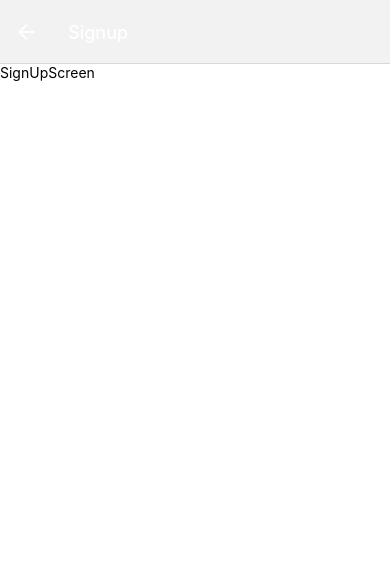
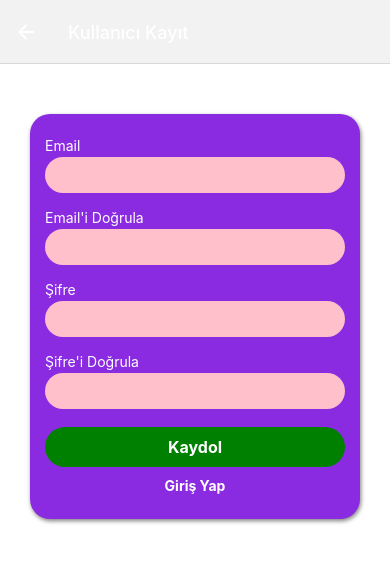
Before and after one commit to furkan-dogu/Auth, a React Native app: screen /Signup in a window 390 px wide. Shown: the top 562 px of the page. Built offline with nearby package versions, Linux system fonts and the light colour scheme.

Commit message:
kullanıcı kayıt oluşturuldu

```diff
--- a/App.js
+++ b/App.js
@@ -26,7 +26,13 @@ function NormalStack() {
           headerTitle: "Kullanıcı Giriş",
         }}
       />
-      <Stack.Screen name="Signup" component={SignUpScreen} />
+      <Stack.Screen
+        name="Signup"
+        component={SignUpScreen}
+        options={{
+          headerTitle: "Kullanıcı Kayıt",
+        }}
+      />
     </Stack.Navigator>
   );
 }
--- a/components/AuthContent.jsx
+++ b/components/AuthContent.jsx
@@ -1,14 +1,44 @@
-import { StyleSheet, View } from 'react-native'
+import { Alert, StyleSheet, View } from 'react-native'
 import React from 'react'
 import AuthForm from './AuthForm'
 import ButtonWhite from './ButtonWhite'
+import { useNavigation } from '@react-navigation/native'
 
 export default function AuthContent({ isLogin }) {
+
+    const navigation = useNavigation()
+
+    const handleSubmit = (credentails) => {
+
+        let { confirmEmail, confirmPassword, email, password } = credentails
+
+        email = email.trim()
+        password = password.trim()
+
+        const emailIsValid = email.includes("@") && email.includes(".")
+        const passwordIsValid = password.length > 6
+        const emailsAreEqual = email === confirmEmail
+        const passwordAreEqual = password === confirmPassword
+
+        if(!emailIsValid || !passwordIsValid || (!isLogin && (!emailsAreEqual || passwordAreEqual))) {
+            Alert.alert("Hatalı İşlem", "Lütfen girdiğiniz değerleri kontrol ediniz.")
+            return
+        }
+    }
+
+    function switchScreen() {
+        if(isLogin) {
+            navigation.navigate("Signup")
+        } else {
+            navigation.navigate("Login")
+        }
+    }
+
   return (
     <View style={styles.container}>
-      <AuthForm isLogin={isLogin} />
+      <AuthForm isLogin={isLogin} onsubmit={handleSubmit} />
       <View>
-        <ButtonWhite>
+        <ButtonWhite onPress={switchScreen}>
             {isLogin ? "Yeni Kullanıcı Oluştur" : "Giriş Yap"}
         </ButtonWhite>
       </View>
--- a/components/AuthForm.jsx
+++ b/components/AuthForm.jsx
@@ -3,9 +3,21 @@ import React, { useState } from "react";
 import Input from "./Input";
 import Button from "./Button";
 
-export default function AuthForm({ isLogin }) {
+export default function AuthForm({ isLogin, onsubmit }) {
   const [enteredEmail, setEnteredEmail] = useState("");
   const [enteredPassword, setEnteredPassword] = useState("");
+  const [enteredConfirmEmail, setEnteredConfirmEmail] = useState("");
+  const [enteredConfirmPassword, setEnteredConfirmPassword] = useState("");
+
+
+  const handleSubmit = () => {
+    onsubmit({
+        email: enteredEmail,
+        confirmEmail: enteredConfirmEmail,
+        password: enteredPassword,
+        confirmPassword: enteredConfirmPassword
+    })
+  }
 
   function updateInput(inputType, enteredValue) {
     switch (inputType) {
@@ -15,6 +27,14 @@ export default function AuthForm({ isLogin }) {
 
       case "password":
         setEnteredPassword(enteredValue)
+        break
+
+      case "confirmEmail":
+        setEnteredConfirmEmail(enteredValue)
+        break
+
+      case "confirmPassword":
+        setEnteredConfirmPassword(enteredValue)
         break
     }
   }
@@ -27,14 +47,30 @@ export default function AuthForm({ isLogin }) {
         onUpdateValue={updateInput.bind(this, "email")}
         value={enteredEmail}
       />
+      {!isLogin && (
+        <Input
+        label="Email'i Doğrula"
+        keyboardType="email-adress"
+        onUpdateValue={updateInput.bind(this, "confirmEmail")}
+        value={enteredConfirmEmail}
+      />
+      )}
       <Input
         label="Şifre"
         secure
         onUpdateValue={updateInput.bind(this, "password")}
         value={enteredPassword}
       />
+      {!isLogin && (
+        <Input
+        label="Şifre'i Doğrula"
+        secure
+        onUpdateValue={updateInput.bind(this, "confirmPassword")}
+        value={enteredConfirmPassword}
+      />
+      )}
       <View style={styles.buttons}>
-        <Button>
+        <Button onPress={handleSubmit}>
             {isLogin ? "Giriş Yap" : "Kaydol"}
         </Button>
       </View>
--- a/components/Button.jsx
+++ b/components/Button.jsx
@@ -1,9 +1,10 @@
 import { Pressable, StyleSheet, Text, View } from "react-native";
 import React from "react";
 
-export default function Button({ children }) {
+export default function Button({ children, onPress }) {
   return (
-    <Pressable style={({pressed}) => [styles.button, pressed && styles.pressed]}>
+    <Pressable style={({pressed}) => [styles.button, pressed && styles.pressed]}
+    onPress={onPress}>
       <View>
         <Text style={styles.text}>{children}</Text>
       </View>
--- a/components/ButtonWhite.jsx
+++ b/components/ButtonWhite.jsx
@@ -1,9 +1,12 @@
-import { Pressable, StyleSheet, Text, View } from 'react-native'
-import React from 'react'
+import { Pressable, StyleSheet, Text, View } from "react-native";
+import React from "react";
 
-export default function ButtonWhite({ children }) {
+export default function ButtonWhite({ children, onPress }) {
   return (
-        <Pressable style={({pressed}) => [styles.button, pressed && styles.pressed]}>
+    <Pressable
+      style={({ pressed }) => [styles.button, pressed && styles.pressed]}
+      onPress={onPress}
+    >
       <View>
         <Text style={styles.text}>{children}</Text>
       </View>
@@ -14,16 +17,16 @@ export default function ButtonWhite({ children }) {
 const styles = StyleSheet.create({
   button: {
     paddingVertical: 10,
-        borderRadius: 20
+    borderRadius: 20,
   },
 
   pressed: {
-        opacity: 0.5
+    opacity: 0.5,
   },
 
   text: {
     textAlign: "center",
     color: "white",
-        fontWeight: "bold"
-    }
+    fontWeight: "bold",
+  },
 });
--- a/screens/SignUpScreen.jsx
+++ b/screens/SignUpScreen.jsx
@@ -1,11 +1,10 @@
-import { StyleSheet, Text, View } from 'react-native'
+import { StyleSheet } from 'react-native'
 import React from 'react'
+import AuthContent from '../components/AuthContent'
 
 export default function SignUpScreen() {
   return (
-    <View>
-      <Text>SignUpScreen</Text>
-    </View>
+    <AuthContent />
   )
 }
 
```
Lines whose indentation alone changed are shown as unchanged.
